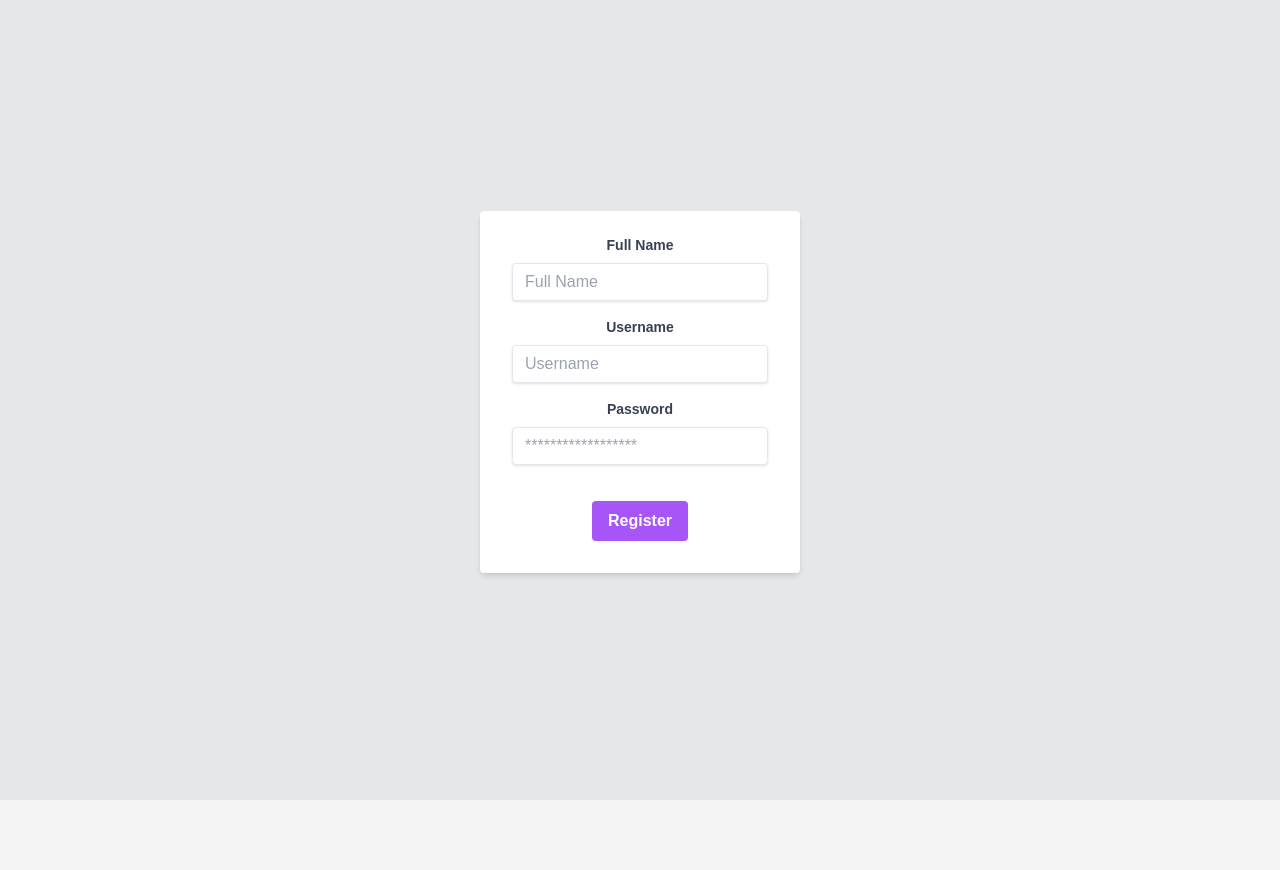
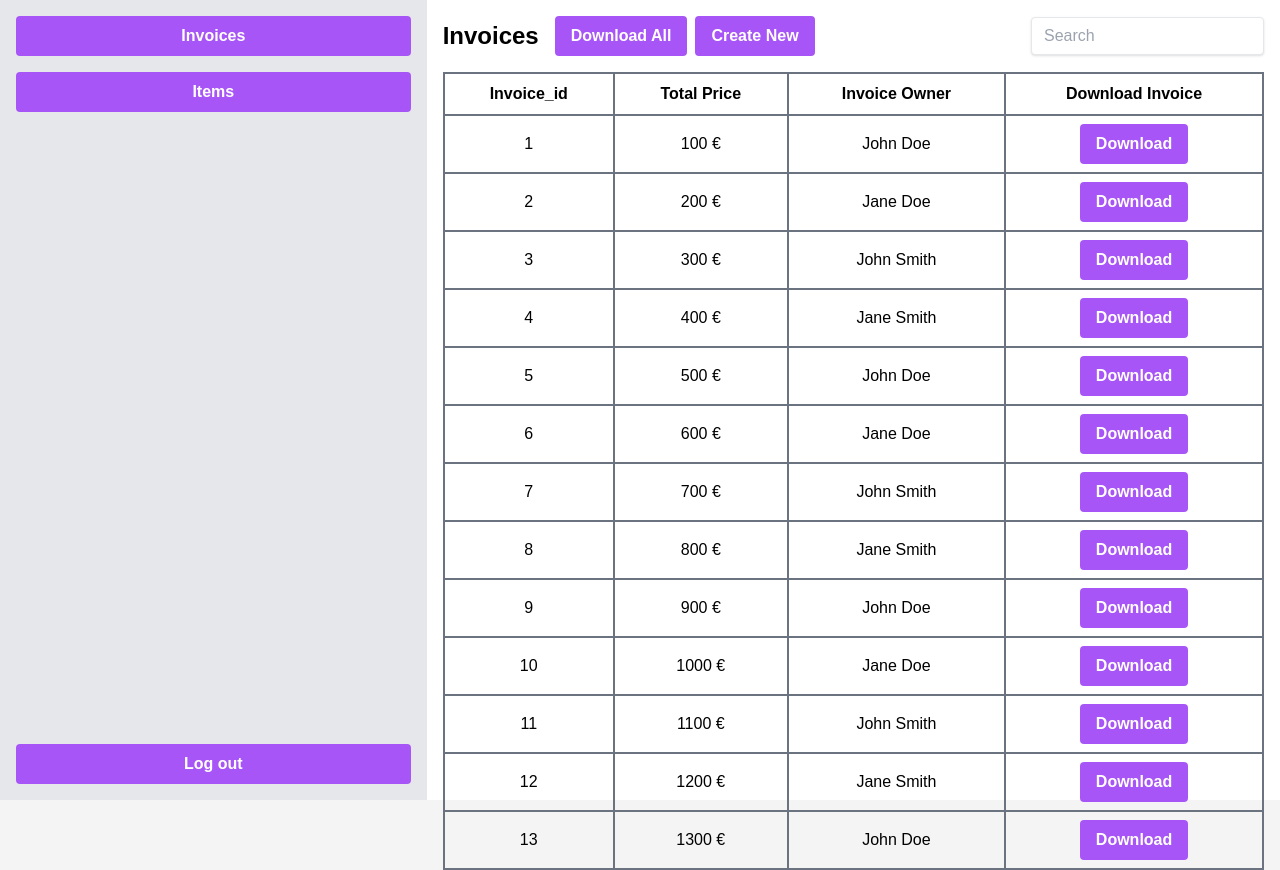
Before and after one commit to cvele3/invoice-FE, a React (Create React App) app: page / in a window 1280 px wide. Before the commit the page ends 800 px from the top, so only its background shows below. Built offline with nearby package versions, Linux system fonts and the light colour scheme.

Commit message:
Added create invoice

```diff
--- a/src/App.js
+++ b/src/App.js
@@ -8,9 +8,9 @@ function App() {
   return (
     <div className="flex flex-col min-h-screen bg-gray-200 text-center">
       <main className="flex-grow">
-        {/* < ShowInvoices /> */}
+        < ShowInvoices />
         {/* < Login /> */}
-        < Registration />
+        {/* < Registration /> */}
       </main>
     </div>
   );
--- /dev/null
+++ b/src/components/CreateInvoice.jsx
@@ -0,0 +1,57 @@
+import React, { useState } from 'react';
+
+const CreateInvoice = ({ onClose }) => {
+    const [items, setItems] = useState([{ item: '', quantity: 1 }]);
+    const [paymentType, setPaymentType] = useState('');
+
+    const addItem = () => {
+        setItems([...items, { item: '', quantity: 1 }]);
+    };
+
+    const removeItem = (indexToRemove) => {
+        setItems(items.filter((_, index) => index !== indexToRemove));
+    };
+
+    const createInvoice = () => {
+        // Logic to create invoice goes here
+        onClose();
+    };
+
+    return (
+        <div className="fixed inset-0 flex items-center justify-center z-50">
+            <div className="bg-white p-4 rounded shadow-lg">
+                <h2 className="text-2xl font-bold mb-4">Create Invoice</h2>
+                {items.map((item, index) => (
+                    <div key={index} className="flex items-center mb-2">
+                        <select className="border rounded mr-2 w-2/4" value={item.item} onChange={e => {
+                            const newItems = [...items];
+                            newItems[index].item = e.target.value;
+                            setItems(newItems);
+                        }}>
+                            {/* Options for items go here */}
+                        </select>
+                        <input className="border rounded w-1/4" type="number" min="1" value={item.quantity} onChange={e => {
+                            const newItems = [...items];
+                            newItems[index].quantity = e.target.value;
+                            setItems(newItems);
+                        }} />
+                        <button onClick={() => removeItem(index)} className="bg-purple-500 hover:bg-purple-700 text-white font-bold py-0.5 rounded w-1/4 mx-2">
+                            -
+                        </button>
+                    </div>
+                ))}
+                <button onClick={addItem} className="bg-purple-500 hover:bg-purple-700 text-white font-bold py-2 px-4 rounded mb-4">
+                    +
+                </button>
+                <select className="border rounded mb-4 w-full" value={paymentType} onChange={e => setPaymentType(e.target.value)}>
+                    {/* Options for payment types go here */}
+                </select>
+                <button onClick={createInvoice} className="bg-purple-500 hover:bg-purple-700 text-white font-bold py-2 px-4 rounded w-full">
+                    Create Invoice
+                </button>
+            </div>
+        </div>
+    );
+};
+
+export default CreateInvoice;
--- a/src/components/Invoices.jsx
+++ b/src/components/Invoices.jsx
@@ -1,6 +1,35 @@
-import React from 'react';
+import React, { useState } from 'react';
+import CreateInvoice from './CreateInvoice';
 
 const Invoices = () => {
+    const [isCreating, setIsCreating] = useState(false);
+
+    const startCreating = () => {
+        setIsCreating(true);
+    }
+
+    const stopCreating = () => {
+        setIsCreating(false);
+    }
+
+    const invoices = [
+        { id: 1, totalPrice: 100, owner: 'John Doe', downloadLink: '#' },
+        { id: 2, totalPrice: 200, owner: 'Jane Doe', downloadLink: '#' },
+        { id: 3, totalPrice: 300, owner: 'John Smith', downloadLink: '#' },
+        { id: 4, totalPrice: 400, owner: 'Jane Smith', downloadLink: '#' },
+        { id: 5, totalPrice: 500, owner: 'John Doe', downloadLink: '#' },
+        { id: 6, totalPrice: 600, owner: 'Jane Doe', downloadLink: '#' },
+        { id: 7, totalPrice: 700, owner: 'John Smith', downloadLink: '#' },
+        { id: 8, totalPrice: 800, owner: 'Jane Smith', downloadLink: '#' },
+        { id: 9, totalPrice: 900, owner: 'John Doe', downloadLink: '#' },
+        { id: 10, totalPrice: 1000, owner: 'Jane Doe', downloadLink: '#' },
+        { id: 11, totalPrice: 1100, owner: 'John Smith', downloadLink: '#' },
+        { id: 12, totalPrice: 1200, owner: 'Jane Smith', downloadLink: '#' },
+        { id: 13, totalPrice: 1300, owner: 'John Doe', downloadLink: '#' }
+        // Add more dummy data here
+    ];
+
+
     return (
         <div className="w-2/3 h-screen bg-white p-4">
             <div className="flex justify-between items-center mb-4">
@@ -9,7 +38,7 @@ const Invoices = () => {
                     <button className="bg-purple-500 hover:bg-purple-700 text-white font-bold py-2 px-4 rounded mr-2">
                         Download All
                     </button>
-                    <button className="bg-purple-500 hover:bg-purple-700 text-white font-bold py-2 px-4 rounded">
+                    <button onClick={startCreating} className="bg-purple-500 hover:bg-purple-700 text-white font-bold py-2 px-4 rounded">
                         Create New
                     </button>
                 </div>
@@ -19,15 +48,27 @@ const Invoices = () => {
                 <thead>
                     <tr>
                         <th className="border-2 border-gray-500 px-4 py-2">Invoice_id</th>
-                        <th className="border-2 border-gray-500 px-4 py-2">Total Price</th>
+                        <th className="border-2 border-gray-500 px-4 py-2">Total Price </th>
                         <th className="border-2 border-gray-500 px-4 py-2">Invoice Owner</th>
                         <th className="border-2 border-gray-500 px-4 py-2">Download Invoice</th>
                     </tr>
                 </thead>
                 <tbody>
-                    {/* Invoice rows go here */}
+                    {invoices.map((invoice, index) => (
+                        <tr key={index}>
+                            <td className="border-2 border-gray-500 px-4 py-2">{invoice.id}</td>
+                            <td className="border-2 border-gray-500 px-4 py-2">{invoice.totalPrice} €</td>
+                            <td className="border-2 border-gray-500 px-4 py-2">{invoice.owner}</td>
+                            <td className="border-2 border-gray-500 px-4 py-2">
+                                <button onClick={() => window.location.href = invoice.downloadLink} className="bg-purple-500 hover:bg-purple-700 text-white font-bold py-2 px-4 rounded">
+                                    Download
+                                </button>
+                            </td>
+                        </tr>
+                    ))}
                 </tbody>
             </table>
+            {isCreating && <CreateInvoice onClose={stopCreating} />}
         </div>
     );
 };
--- a/src/components/SideBar.jsx
+++ b/src/components/SideBar.jsx
@@ -12,7 +12,7 @@ const SideBar = () => {
                 </button>
             </div>
             <button className="bg-purple-500 hover:bg-purple-700 text-white font-bold py-2 px-4 rounded w-full">
-                User
+                Log out
             </button>
         </div>
     );
```
